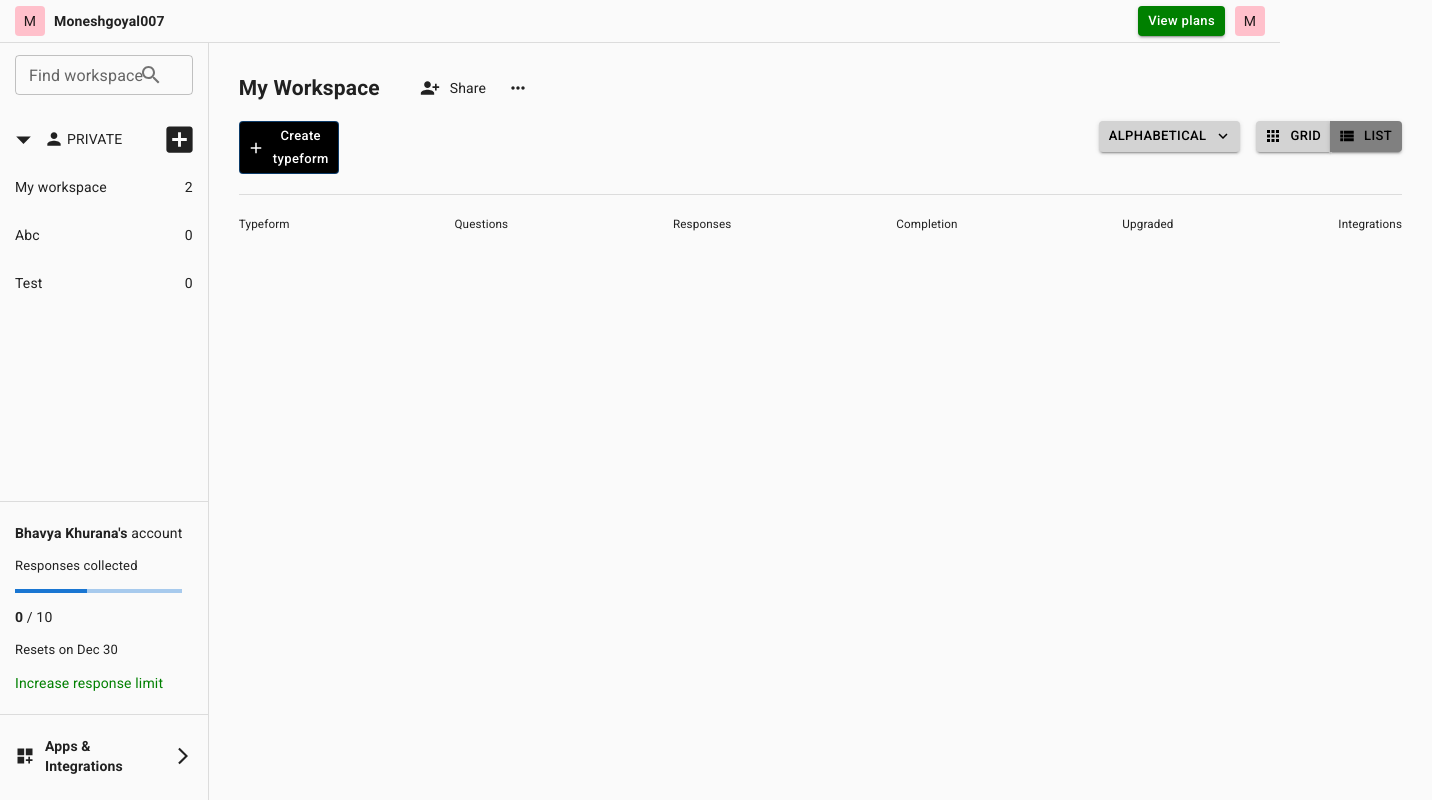
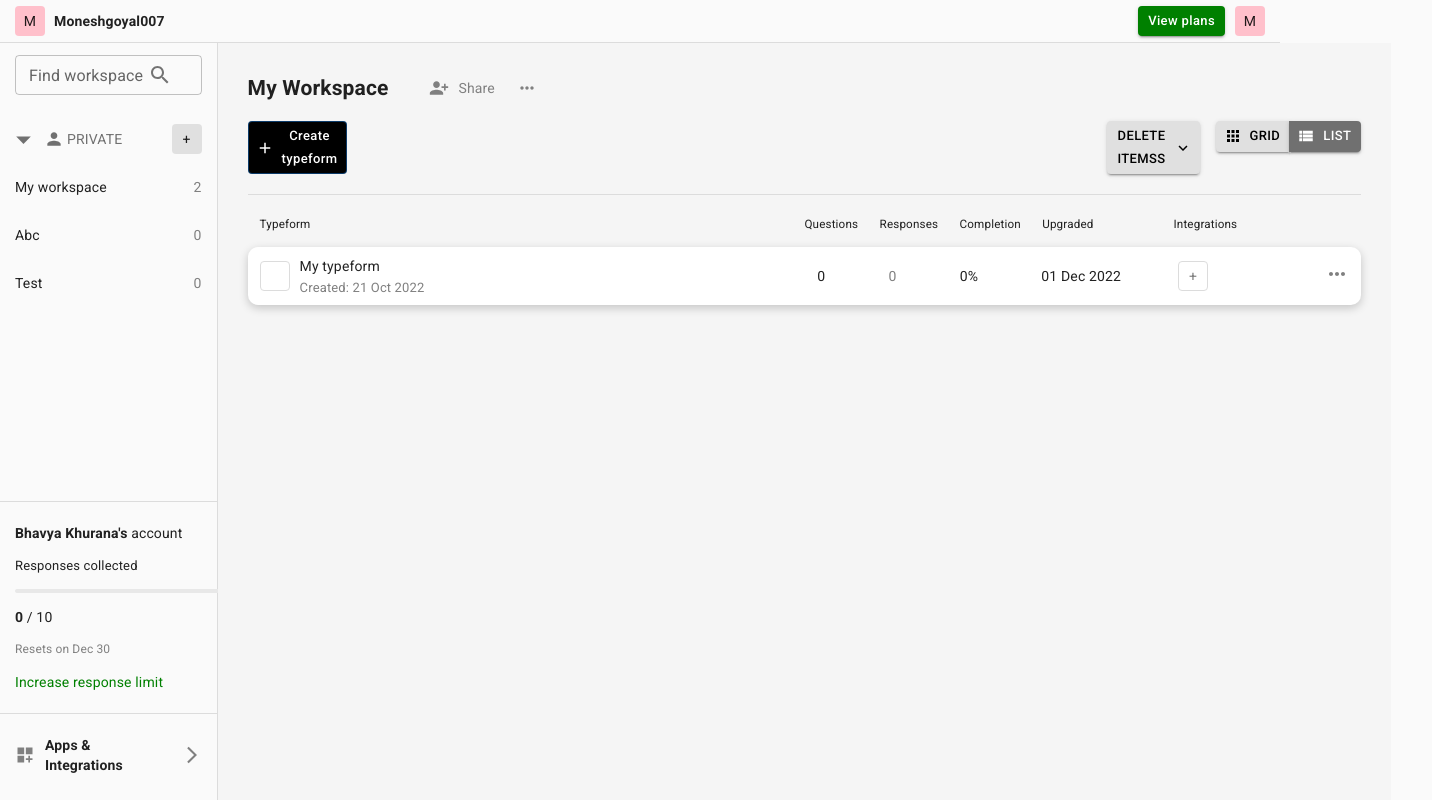
Before and after one commit to 2201monesh/tech-sumo-assignment, a React (Create React App) app: page / in a window 1280 px wide. Shown: the whole page, 1432 px wide, since content can reach past the window. Built offline with nearby package versions, Linux system fonts and the light colour scheme; the HTML template or start-up script is replaced by a standard one.

Commit message:
UI Completed

```diff
--- a/src/components/Body.js
+++ b/src/components/Body.js
@@ -1,4 +1,4 @@
-import React from 'react'
+import React, { useState } from 'react'
 import PersonAddAlt1Icon from '@mui/icons-material/PersonAddAlt1';
 import MoreHorizIcon from '@mui/icons-material/MoreHoriz';
 import Button from '@mui/material/Button';
@@ -8,29 +8,41 @@
 import AppsIcon from '@mui/icons-material/Apps';
 import ViewListIcon from '@mui/icons-material/ViewList';
 import ButtonGroup from '@mui/material/ButtonGroup';
+import MainTable from './MainTable';
 
 export default function Body() {
+
+    const [component, setComponent] = useState(["0"]);
+
+    function addComponent() {
+        setComponent([...component, "0"])
+    }
+
+    function deleteComponent() {
+        setComponent([prevState => prevState.pop()])
+    }
+
   return (
     <div className='main-body'>
       <div className="upper-body">
         <div className="upper-body-up">
             <h2 style={{marginRight: '40px'}}>My Workspace</h2>
-            <PersonAddAlt1Icon fontSize='small' style={{marginRight: '10px'}}  />
-            <p style={{marginRight: '22px'}}>Share</p>
-            <MoreHorizIcon fontSize='small' />
+            <PersonAddAlt1Icon fontSize='small' style={{marginRight: '10px', color: 'gray'}}  />
+            <p style={{marginRight: '22px', color: 'gray'}}>Share</p>
+            <MoreHorizIcon fontSize='small' style={{color: 'gray'}} />
         </div>
         <div className="upper-body-low">
           <Stack direction='row' spacing={95}>
             <div className="button-left">
-                <Button startIcon={<AddIcon />} size='small' style ={{backgroundColor: 'black', textTransform: 'none', color: 'white'}} variant="outlined">Create typeform</Button>
+                <Button onClick={addComponent} startIcon={<AddIcon />} size='small' style ={{backgroundColor: 'black', textTransform: 'none', color: 'white'}} variant="outlined">Create typeform</Button>
             </div>
             <div className="button-right">
               <Stack direction='row' spacing={2}>
-                <Button endIcon={<KeyboardArrowDownIcon />} style={{backgroundColor: 'lightgray', color: 'black'}} size='small' variant="contained">Alphabetical</Button>
+                <Button onClick={deleteComponent} endIcon={<KeyboardArrowDownIcon />} style={{backgroundColor: '#E0E0E0', color: 'black'}} size='small' variant="contained">Delete itemss</Button>
                 <div className="group-button">
                  <ButtonGroup>
-                  <Button startIcon={<AppsIcon />} style={{backgroundColor: 'lightgray', color: 'black'}} size='small' variant="contained">Grid</Button>
-                  <Button startIcon={<ViewListIcon />} style={{backgroundColor: 'gray', color: 'black'}} size='small' variant="contained">List</Button>
+                  <Button startIcon={<AppsIcon />} style={{backgroundColor: '#E0E0E0', color: 'black'}} size='small' variant="contained">Grid</Button>
+                  <Button startIcon={<ViewListIcon />} style={{backgroundColor: '#707070', color: 'white'}} size='small' variant="contained">List</Button>
                  </ButtonGroup>
                 </div>
               </Stack>
@@ -42,14 +54,26 @@
 
       <div className="lower-body">
         <div className="table-head">
+           <div className="table-head-left">
              <p>Typeform</p>
+           </div>
+           <div className="table-head-middle">
              <p>Questions</p>
              <p>Responses</p>
              <p>Completion</p>
              <p>Upgraded</p>
+           </div>
+           <div className="table-head-right">
              <p>Integrations</p>
            </div>
-        <div className="table-body"></div>
+        </div>
+
+        <div className="table-body">
+            {/* <MainTable />
+            <MainTable /> */}
+            {component.map((item, i) => (<MainTable item={item} />))}
+        </div>
+
       </div>
     </div>
   )
--- a/src/components/Main.js
+++ b/src/components/Main.js
@@ -7,7 +7,7 @@
   return (
     <div className='main-section'>
         <div className='w-30'><Sidebar /></div>
-        <div className='w-70'><Body /></div>
+        <div className='w-70' style={{backgroundColor: '#F5F5F5'}}><Body /></div>
     </div>
   )
 }
--- /dev/null
+++ b/src/components/MainTable.js
@@ -0,0 +1,35 @@
+import React from 'react'
+import MoreHorizIcon from '@mui/icons-material/MoreHoriz';
+
+export default function MainTable(props) {
+  return (
+    <div>
+        <div className="maintable-main">
+            <div className="maintable-left">
+                <div className="maintable-left-1">
+                    <div style={{width: '30px', height: '30px',border: '1px solid gainsboro', borderRadius: '4px', display: 'flex', alignItems: 'center', justifyContent: 'center'}} ></div>
+                </div>
+                <div className="maintable-left-2">
+                    <p>My typeform</p>
+                    <p className='font-small' style={{color: 'gray'}}>Created: 21 Oct 2022</p>
+                </div>
+            </div>
+
+            <div className="maintable-middle">
+                <p>{props.item}</p>
+                <p style={{color: 'gray'}}>0</p>
+                <p>0%</p>
+                <p>01 Dec 2022</p>
+            </div>
+
+            <div className="maintable-right">
+                <p>
+                     <div style={{width: '30px', height: '30px', border: '1px solid gainsboro', borderRadius: '4px', display: 'flex', alignItems: 'center', justifyContent: 'center', color: 'gray'}} >+</div>
+                </p>
+                <p><MoreHorizIcon style={{color: 'gray'}} /></p>
+            </div>
+
+        </div>
+    </div>
+  )
+}
--- a/src/components/Sidebar.js
+++ b/src/components/Sidebar.js
@@ -38,15 +38,16 @@
      <div className="lower-sidebar-up">
       <p><span className='bold-text'>Bhavya Khurana's</span> account</p>
       <p className='font-small'>Responses collected</p>
-      <LinearProgress />
+      {/* <LinearProgress /> */}
+      <div className="linear-progress"></div>
       <p><span className='bold-text'>0 </span>/ 10</p>
-      <p className='font-small'>Resets on Dec 30</p>
+      <p className='font-small' style={{color: 'gray', fontSize: '12px'}}>Resets on Dec 30</p>
       <p className="green-text">Increase response limit</p>
      </div>
      <div className="lower-sidebar-down">
-      <DashboardCustomizeIcon fontSize='small' style={{marginRight: '10px'}}/>
+      <DashboardCustomizeIcon fontSize='small' style={{marginRight: '10px', color: 'gray'}}/>
       <p className='bold-text' style={{marginRight: '50px'}}>Apps & Integrations</p>
-      <ArrowForwardIosIcon fontSize='small' />
+      <ArrowForwardIosIcon fontSize='small' style={{color: 'gray'}} />
      </div>
     </div>
     </div>
--- a/src/components/SidebarList.js
+++ b/src/components/SidebarList.js
@@ -5,7 +5,7 @@
     <div>
       <div className="sidebar-list">
         <p>{props.text}</p>
-        <span>{props.number}</span>
+        <span style={{color: 'gray'}}>{props.number}</span>
       </div>
     </div>
   )
--- a/src/components/Typeform.js
+++ b/src/components/Typeform.js
@@ -9,11 +9,12 @@
     <div className='main-typeform'>
        <div className="private">
           <div className="private-left">
-           <ArrowDropDownIcon fontSize='large' style={{marginRight: '3px', marginLeft: '-9px'}}/>
-           <PersonIcon fontSize='small' style={{marginRight: '3px'}}/>
-           <p>PRIVATE</p>
+           <ArrowDropDownIcon fontSize='large' style={{marginRight: '3px', marginLeft: '-9px', color: '#707070'}}/>
+           <PersonIcon fontSize='small' style={{marginRight: '3px', color: '#707070'}}/>
+           <p style={{color: '#707070'}}>PRIVATE</p>
           </div>
-          <AddBoxIcon fontSize='large' style={{marginRight: '-4px'}} />
+          {/* <AddBoxIcon fontSize='large' style={{marginRight: '-4px'}} /> */}
+          <div style={{width: '30px', height: '30px', backgroundColor: '#E0E0E0' , borderRadius: '4px', display: 'flex', alignItems: 'center', justifyContent: 'center'}} >+</div>
        </div>
 
        <div className="dynamic-functionality">
--- a/src/index.css
+++ b/src/index.css
@@ -103,10 +103,10 @@
 
 .main-body{
   margin: 13px 30px;
+  /* background-color: #F0F0F0; */
 }
 
 .upper-body{
-  /* background-color: red; */
   padding-bottom: 20px;
   border-bottom: 1px solid gainsboro;
 }
@@ -128,8 +128,82 @@
   align-items: center;
   justify-content: space-between;
   margin-top: 9px;
+  width: 100%;
+  margin-bottom: 3px;
 }
 
 .table-head p{
   font-size: smaller;
 }
+
+.table-head-left, .table-head-middle, .table-head-right{
+  display: flex;
+  align-items: center;
+}
+
+.table-head-left{
+  padding-left: 12px;
+  width: 50%;
+}
+
+.table-head-middle{
+  width: 30%;
+  justify-content: space-between;
+  padding-right: 45px;
+}
+
+.table-head-right{
+  width: 20%;
+  padding-left: 35px;
+}
+
+.maintable-main{
+  display: flex;
+  align-items: center;
+  justify-content: space-between;
+  width: 100%;
+  /* border: 1px solid gainsboro; */
+  border-radius: 10px;
+  margin-bottom: 12px;
+  background-color: white;
+  box-shadow: 0 3px 10px rgb(0 0 0 / 0.2);
+}
+
+.maintable-left, .maintable-middle, .maintable-right{
+  display: flex;
+  align-items: center;
+}
+
+.maintable-left{
+  padding-left: 12px;
+  width: 50%;
+}
+
+.maintable-middle{
+  width: 30%;
+  justify-content: space-between;
+  padding-right: 22px;
+  margin-left: 27px;
+}
+
+.maintable-right{
+  width: 20%;
+  justify-content: space-between;
+  padding-right: 12px;
+  padding-left: 35px;
+}
+
+.maintable-left-1{
+  padding-right: 10px;
+}
+
+.maintable-left-2{
+  line-height: 7px;
+}
+
+.linear-progress{
+  border: 2px solid #e8e8e8;
+  background-color: #e8e8e8;
+  border-radius: 3px;
+  width: 225px;
+}
```
Lines whose indentation alone changed are shown as unchanged.
